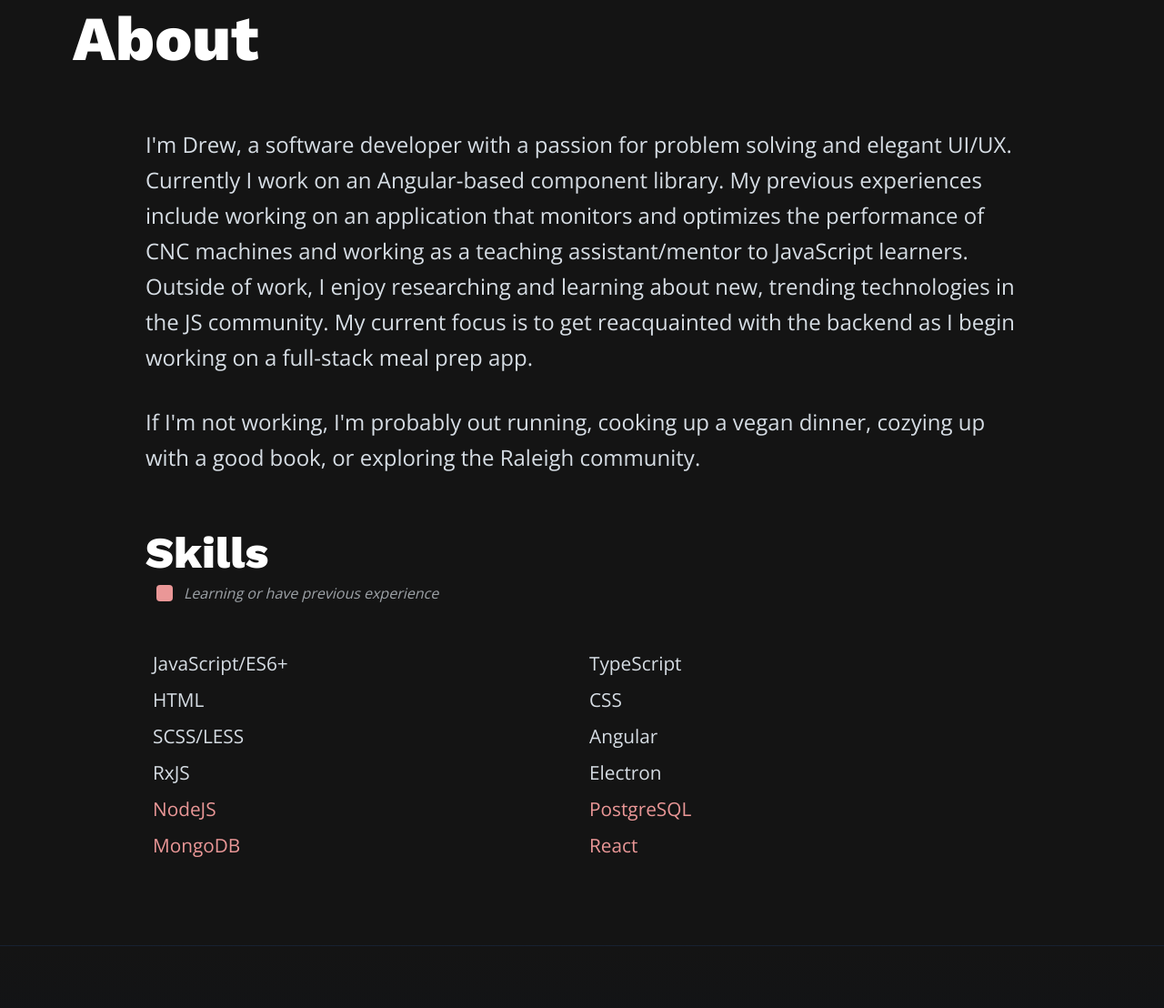
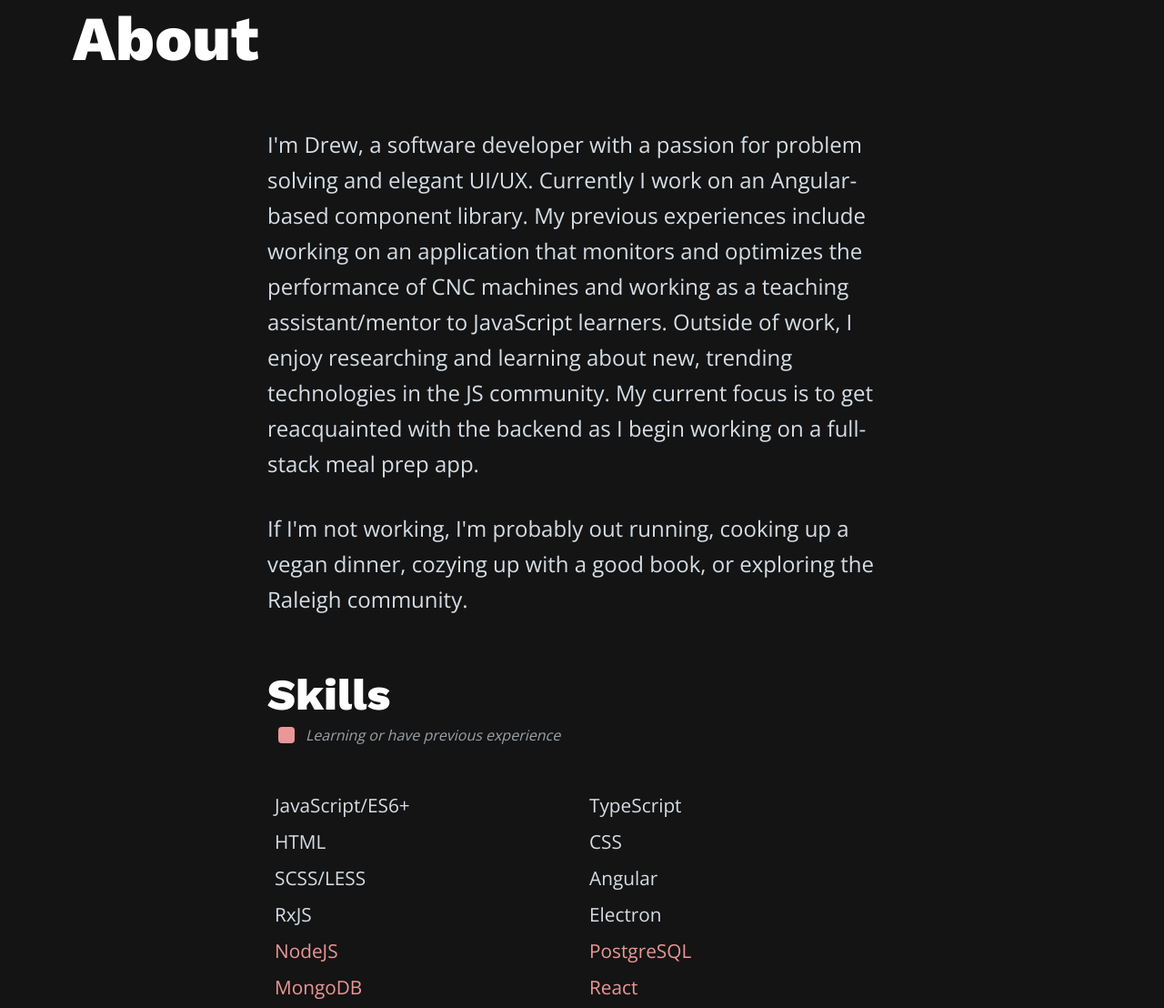
Before and after one commit to DrewMoody/portfolio, a Gatsby site: page / in a window 1280 px wide. Shown: the part 1667-2775 px from the top of the page at 91% size. Built offline with nearby package versions, Linux system fonts and the light colour scheme; Gatsby itself is replaced by a stand-in of ours.

Commit message:
description width adjustment for easier reading

```diff
--- a/src/components/About/About.tsx
+++ b/src/components/About/About.tsx
@@ -15,7 +15,7 @@ export const AboutContainer = styled.div`
   }
 
   @media (min-width: 768px) {
-    max-width: 75%;
+    max-width: 692px;
   }
 `;
 
```
